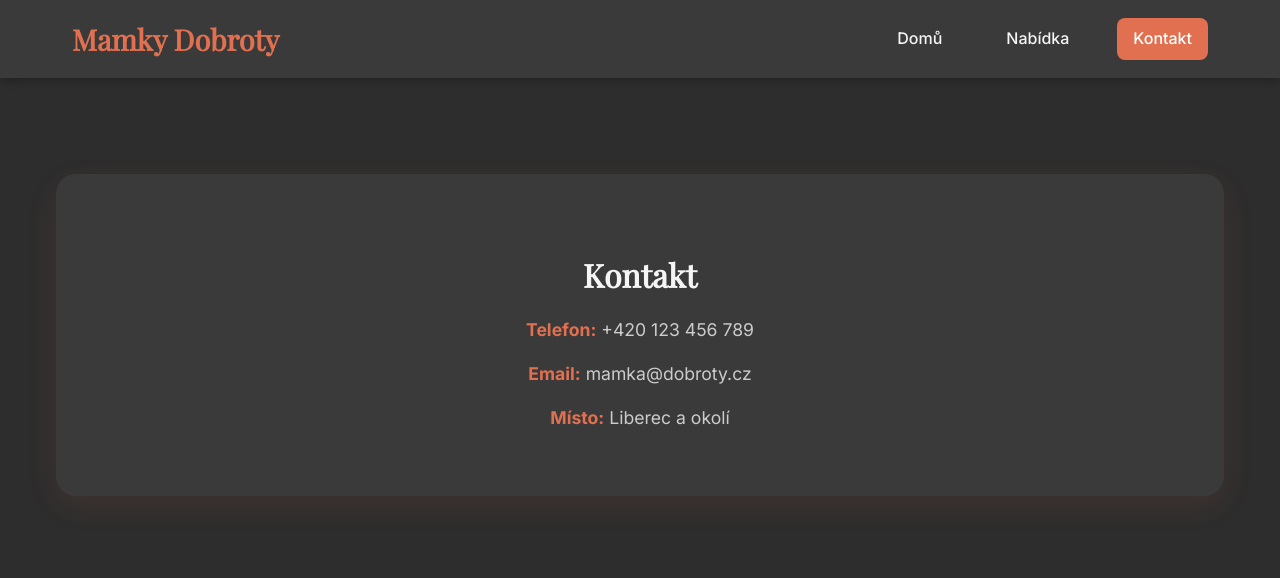
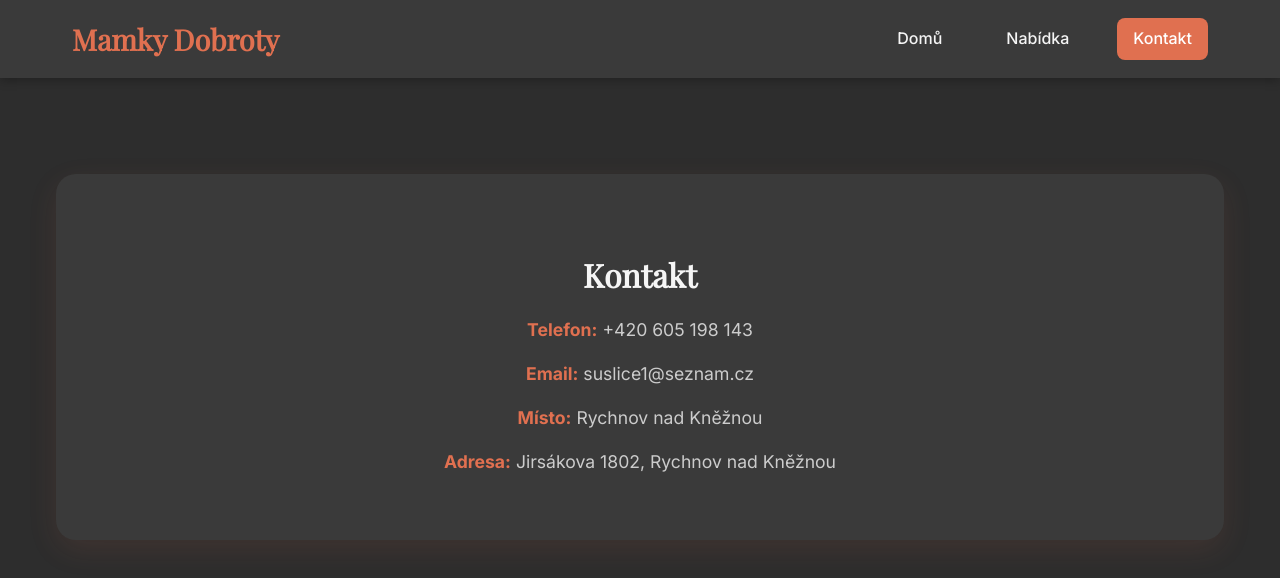
Before and after one commit to kubiasofficial/mamky-dobroty, a Next.js app: page /kontakt in a window 1280 px wide. Shown: the top 578 px of the page. Built offline with nearby package versions, Linux system fonts and the light colour scheme.

Commit message:
Update: correct contact information

```diff
--- a/app/kontakt/page.js
+++ b/app/kontakt/page.js
@@ -21,9 +21,10 @@ export default function Kontakt() {
       <main>
         <section className="contact">
           <h2>Kontakt</h2>
-          <p><strong>Telefon:</strong> +420 123 456 789</p>
-          <p><strong>Email:</strong> mamka@dobroty.cz</p>
-          <p><strong>Místo:</strong> Liberec a okolí</p>
+          <p><strong>Telefon:</strong> +420 605 198 143</p>
+          <p><strong>Email:</strong> suslice1@seznam.cz</p>
+          <p><strong>Místo:</strong> Rychnov nad Kněžnou</p>
+          <p><strong>Adresa:</strong> Jirsákova 1802, Rychnov nad Kněžnou</p>
         </section>
       </main>
     </>
```
Also changed, not shown: app/nabidka/page.js (+37 -5 lines).
